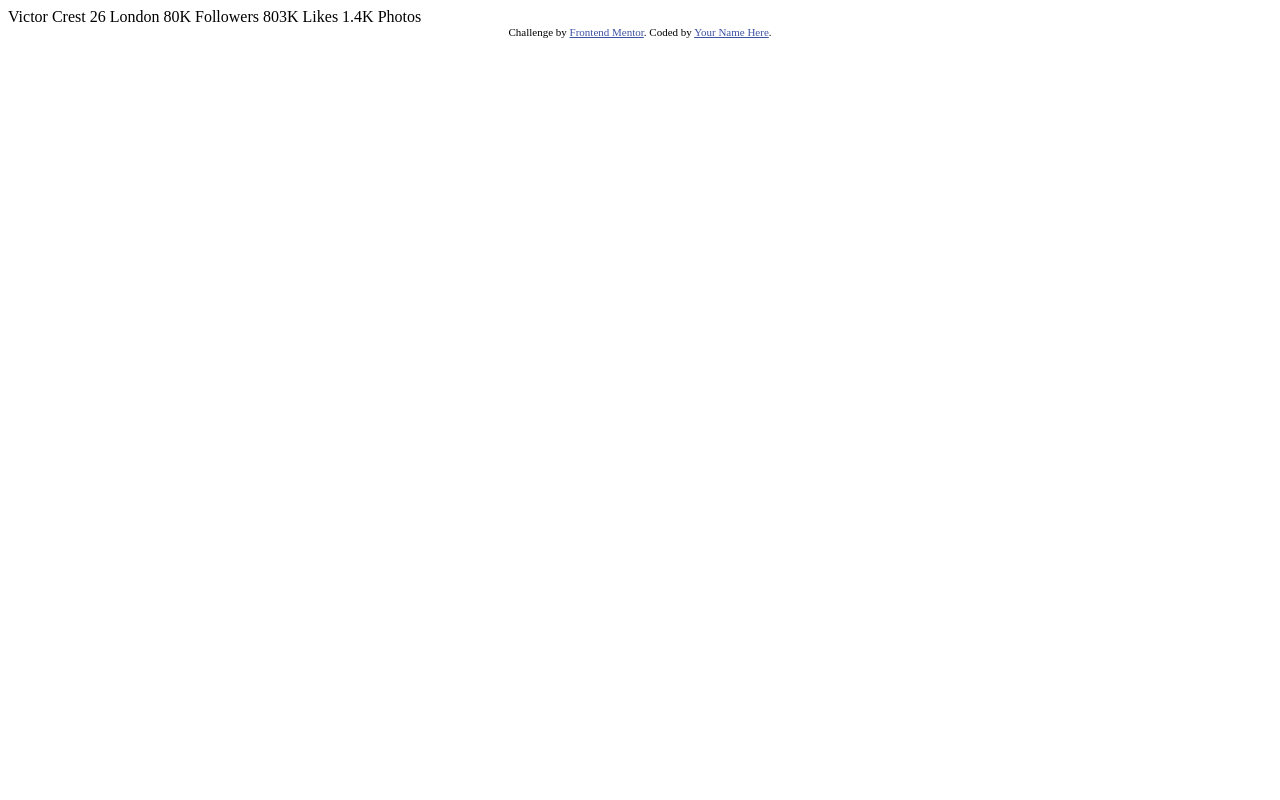
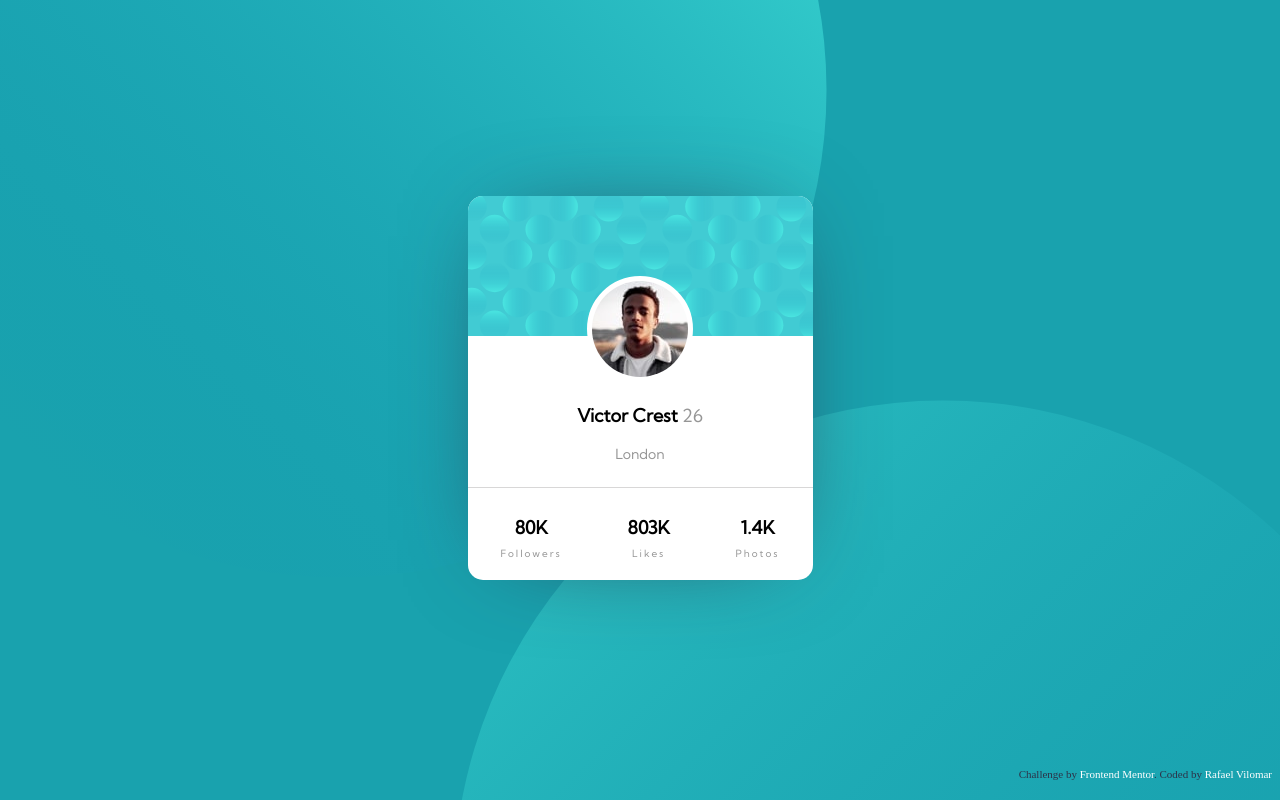
Before and after one commit to rafavilomar/Profile-Card, a plain HTML site: page index.html in a window 1280 px wide. Drawn offline with Linux system fonts and the light colour scheme.

Commit message:
version 1.0 finished

```diff
--- a/index.css
+++ b/index.css
@@ -1,9 +1,92 @@
+@import url("https://fonts.googleapis.com/css2?family=Kumbh+Sans");
+
 body {
+  background-color: hsl(185, 75%, 39%);
+  background-image: url('./images/bg-pattern-top.svg'), url('./images/bg-pattern-bottom.svg');
+  background-position: -50% -400px , 150% 400px;
+  background-attachment: initial;
+  background-repeat: no-repeat, no-repeat;
+}
+
+.base {
     display: flex;
     justify-content: center;
-    align-content: center;
+    align-items: center;
+    min-height: 95vh;
 }
 
 .container {
-    box-shadow: 1px hsl(227, 10%, 46%);
+  box-shadow: 0px 0px 100px -40px hsl(229, 23%, 23%);
+  border-radius: 15px;
+  width: 345px;
+  font-family: "Kumbh Sans";
+  background-color: white;
 }
+
+.top {
+  background-image: url("./images/bg-pattern-card.svg");
+  background-repeat: no-repeat;
+  height: 150px;
+  border-top-left-radius: 15px;
+  border-top-right-radius: 15px;
+}
+
+img {
+  border-radius: 50%;
+  border: 5px solid white;
+  margin-top: -70px;
+  background-color: white;
+}
+
+.info {
+  text-align: center;
+  padding-bottom: 10px;
+}
+
+
+.stats {
+    border-top: 1px solid rgb(216, 215, 215);
+  display: flex;
+  flex-direction: row;
+  padding-top: 10px;
+  padding-bottom: 10px;
+}
+
+.statsItem {
+  text-align: center;
+  flex-grow: 1;
+}
+
+.principal {
+  font-weight: 700;
+  font-size: 18px;
+}
+
+.age {
+  font-weight: 400;
+  color: hsl(0, 0%, 59%);
+}
+
+.ubication {
+  font-weight: 400;
+  color: hsl(0, 0%, 59%);
+  font-size: 14px;
+}
+
+.statsTile {
+  font-weight: 400;
+  color: hsl(0, 0%, 59%);
+  font-size: 10px;
+  margin-top: -10px;
+  letter-spacing: 2px;
+}
+
+.attribution {
+  font-size: 11px;
+  text-align: right;
+  color: hsl(229, 23%, 23%);
+}
+.attribution a {
+    color: white;
+    text-decoration: none;
+}
--- a/index.html
+++ b/index.html
@@ -1,46 +1,50 @@
 <!DOCTYPE html>
 <html lang="en">
   <head>
-  <meta charset="UTF-8">
-  <meta name="viewport" content="width=device-width, initial-scale=1.0"> <!-- displays site properly based on user's device -->
+    <meta charset="UTF-8" />
+    <meta name="viewport" content="width=device-width, initial-scale=1.0" />
+    <!-- displays site properly based on user's device -->
 
-  <link rel="icon" type="image/png" sizes="32x32" href="./images/favicon-32x32.png">
-
-  <title>Frontend Mentor | Profile card component</title>
-
-  <!-- Feel free to remove these styles or customise in your own stylesheet 👍 -->
-  <style>
-    .attribution { font-size: 11px; text-align: center; }
-    .attribution a { color: hsl(228, 45%, 44%); }
-  </style>
+    <link
+      rel="icon"
+      type="image/png"
+      sizes="32x32"
+      href="./images/logo_small_icon_only.png"
+    />
+    <title>Rafael Vilomar | Profile card component</title>
+    <script type="style" src="./index.css"></script>
+    <link rel="stylesheet" href="./index.css" type="text/css" />
   </head>
   <body>
+    <div class="base">
         <div class="container">
-    <div class="top">
-
-    </div>
+          <div class="top"></div>
           <div class="info">
-
+            <img src="./images/image-victor.jpg" alt="Virctor Crest" />
+            <p class="principal">Victor Crest <span class="age"> 26</span></p>
+            <p class="ubication">London</p>
           </div>
           <div class="stats">
-
+            <div class="statsItem">
+              <p class="principal">80K</p>
+              <p class="statsTile">Followers</p>
+            </div>
+            <div class="statsItem">
+              <p class="principal">803K</p>
+              <p class="statsTile">Likes</p>
+            </div>
+            <div class="statsItem">
+              <p class="principal">1.4K</p>
+              <p class="statsTile">Photos</p>
             </div>
           </div>
-  Victor Crest
-  26
-  London
+        </div></div>
 
-  80K
-  Followers
-
-  803K
-  Likes
-
-  1.4K
-  Photos
     <div class="attribution">
-    Challenge by <a href="https://www.frontendmentor.io?ref=challenge" target="_blank">Frontend Mentor</a>.
-    Coded by <a href="#">Your Name Here</a>.
+      Challenge by
+      <a target="_blank" href="https://www.frontendmentor.io?ref=challenge" target="_blank"
+        >Frontend Mentor</a
+      >. Coded by <a target="_blank" href="https://github.com/rafavilomar">Rafael Vilomar</a>
     </div>
   </body>
 </html>
```
Also changed, not shown: images/favicon-32x32.png (deleted), images/logo_small_icon_only.png (added), 1 other file. Lines whose indentation alone changed are shown as unchanged.
